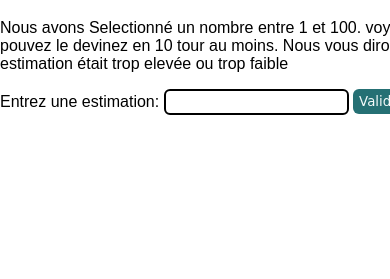
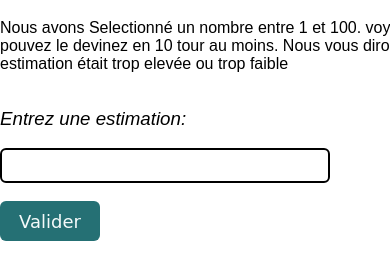
Before and after one commit to Onecode24/Guess-Number, a plain HTML site: page index.html in a window 390 px wide. Shown: the part 61-340 px from the top of the page. Drawn offline with Linux system fonts and the light colour scheme.

Commit message:
responsive

```diff
--- a/index.html
+++ b/index.html
@@ -2,7 +2,7 @@
 <html>
   <head>
     <meta charset="utf-8">
-
+    <meta name="viewport" content="width=device-width, initial-scale=1">
     <title>Number guessing game</title>
 
     <style>
@@ -11,7 +11,7 @@
       }
 
       body {
-        width: 50%;
+        width: 75%;
         max-width: 800px;
         min-width: 480px;
         margin: 0 auto;
@@ -24,15 +24,28 @@
       .guessField{
         border: 2px, black, solid;
         border-radius: 6px;
-        height: 20px;
+
+        font-size: 25px;
       }
       .guessSubmit{
-        height: 25px;
+        height: 40px;
         font-family: cursive;
         background-color: hsl(183, 51%, 30%);
         color: hsl(189, 41%, 97%);
         border: none;
+        font-size: 18px;
         border-radius: 6px;
+        width: 100px;
+        text-align: center;
+      }
+      h3{
+        font-weight: 200;
+        font-style: italic;
+      }
+      @media screen and (max-width:770px) {
+        .form{
+          display: inline-block;
+        }
       }
 
     </style>
@@ -45,8 +58,8 @@
     <p>Nous avons Selectionné un nombre entre 1 et 100. voyez si vous pouvez le devinez en 10 tour au moins. Nous vous dirons si votre estimation était trop elevée ou trop faible </p>
 
     <div class="form">
-      <label for="guessField">Entrez une estimation: </label>
-      <input type="text" id="guessField" class="guessField">
+      <label for="guessField"> <h3>Entrez une estimation:</h3> </label>
+      <input type="text" id="guessField" class="guessField"> <br> <br>
       <input type="submit" value="Valider" class="guessSubmit" id="guessSubmit" >
     </div>
 
@@ -108,6 +121,9 @@ function checkGuess(){
      resetButton.style.color='white'
      resetButton.style.borderColor='hsl(183, 51%, 30%)';
      resetButton.style.borderRadius='5px';
+     resetButton.style.fontSize='18px';
+     resetButton.style.width='100px';
+     resetButton.style.height='40px';
      resetButton.textContent="Rejouer";
      document.body.appendChild(resetButton); //On place le button creer dans la div resultParas du body grace à appendChild
      resetButton.addEventListener('click', resetGame);
```
